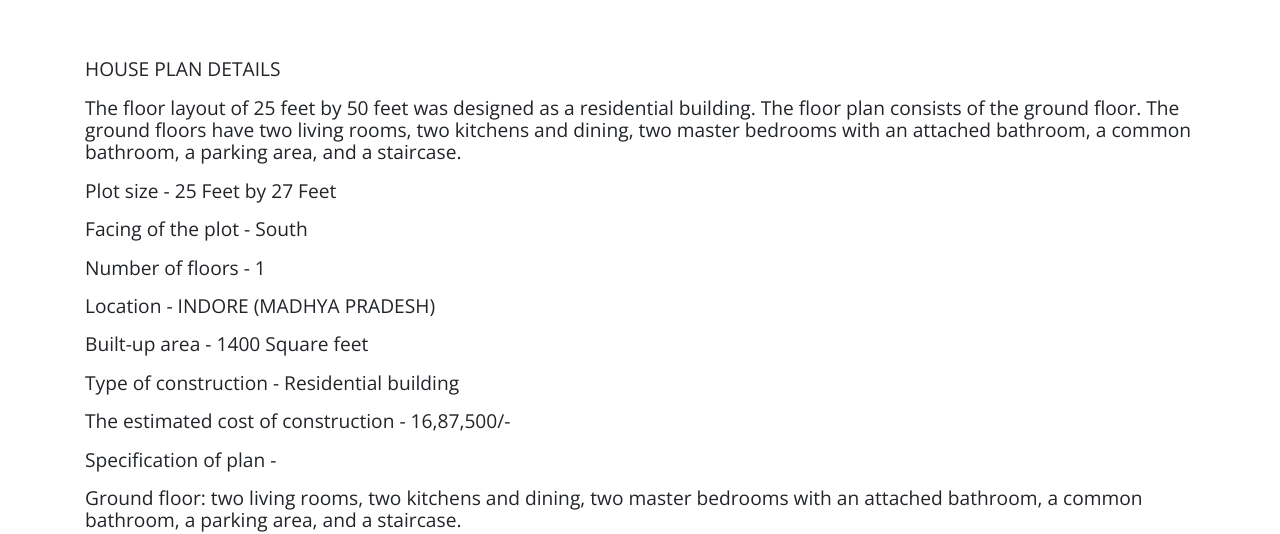
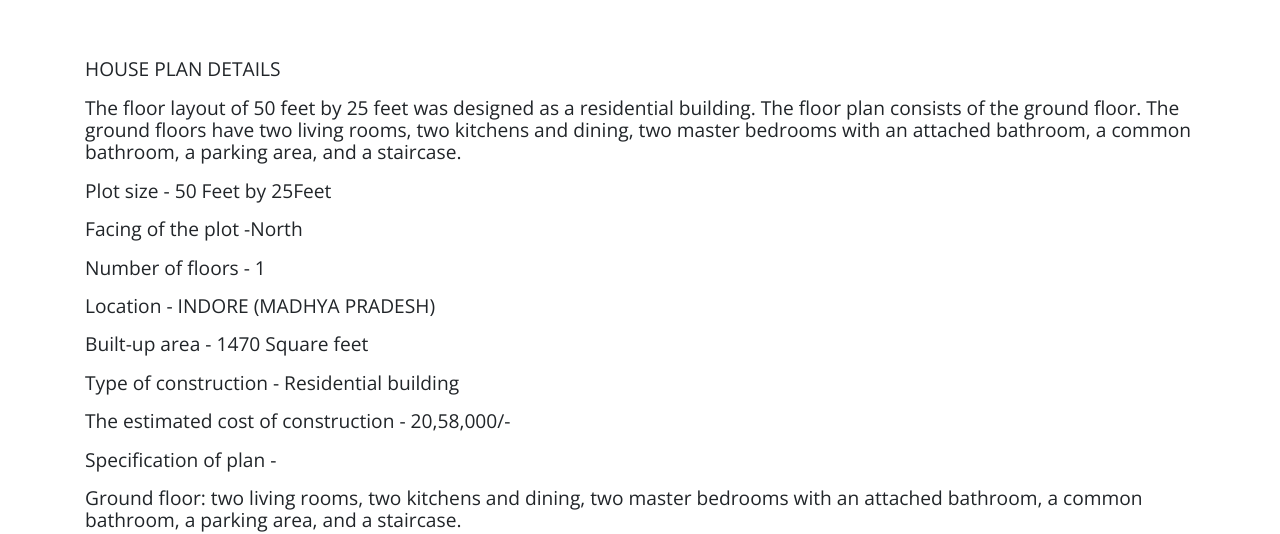
Before and after one commit to samasthiti/samasthiti, a Jekyll site: the page built from _house-plans/shekhar-ji.md, in a window 1280 px wide and 900 px high, scrolled down 637 px. Shown: the part 166-700 px from the top of the window. Built offline with Jekyll 4.4.1, drawn with Linux system fonts in a browser that asks for light colours; nearby versions of some CDN libraries; comment, search, counter and statistics services are not loaded.

Commit message:
Update from Forestry.io samshthi construction updated _house-plans/shekhar-ji.md

```diff
--- a/_house-plans/shekhar-ji.md
+++ b/_house-plans/shekhar-ji.md
@@ -21,25 +21,26 @@ tilephotos:
 - https://samasthiti-constructions.s3.ap-south-1.amazonaws.com/uploads/Copy of shekhar
   ji_page-0001.jpg
 house_category: below-1000-sq-ft
+meta_title: ''
 
 ---
 **HOUSE PLAN DETAILS**
 
-The floor layout of 25 feet by 50 feet was designed as a residential building. The floor plan consists of the ground floor. The ground floors have two living rooms, two kitchens and dining, two master bedrooms with an attached bathroom, a common bathroom, a parking area, and a staircase.
+The floor layout of 50 feet by 25 feet was designed as a residential building. The floor plan consists of the ground floor. The ground floors have two living rooms, two kitchens and dining, two master bedrooms with an attached bathroom, a common bathroom, a parking area, and a staircase.
 
-**Plot size -** 25 Feet by 27 Feet
+**Plot size -** 50 Feet by 25Feet
 
-**Facing of the plot -** South
+**Facing of the plot -**North
 
 **Number of floors -** 1
 
 **Location -** INDORE (MADHYA PRADESH)
 
-**Built-up area -** 1400 Square feet
+**Built-up area -** 1470 Square feet
 
 **Type of construction -** Residential building
 
-**The estimated cost of construction -** 16,87,500/-
+**The estimated cost of construction -** 20,58,000/-
 
 **Specification of plan -**
 
```
